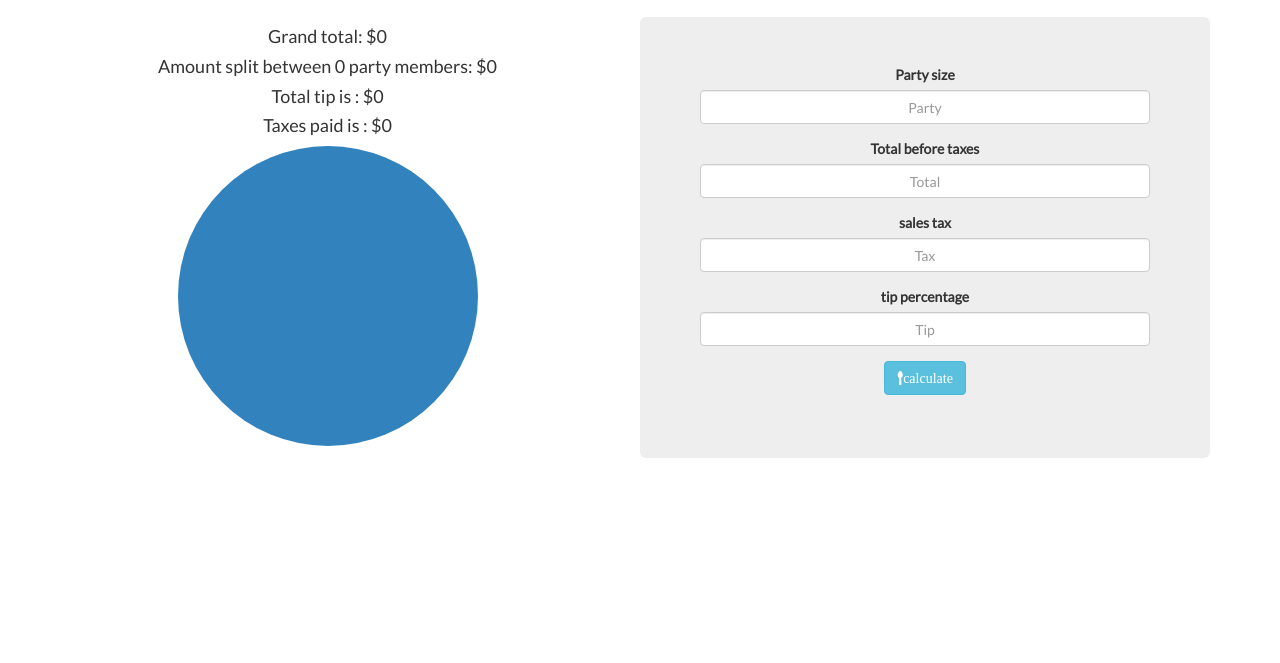
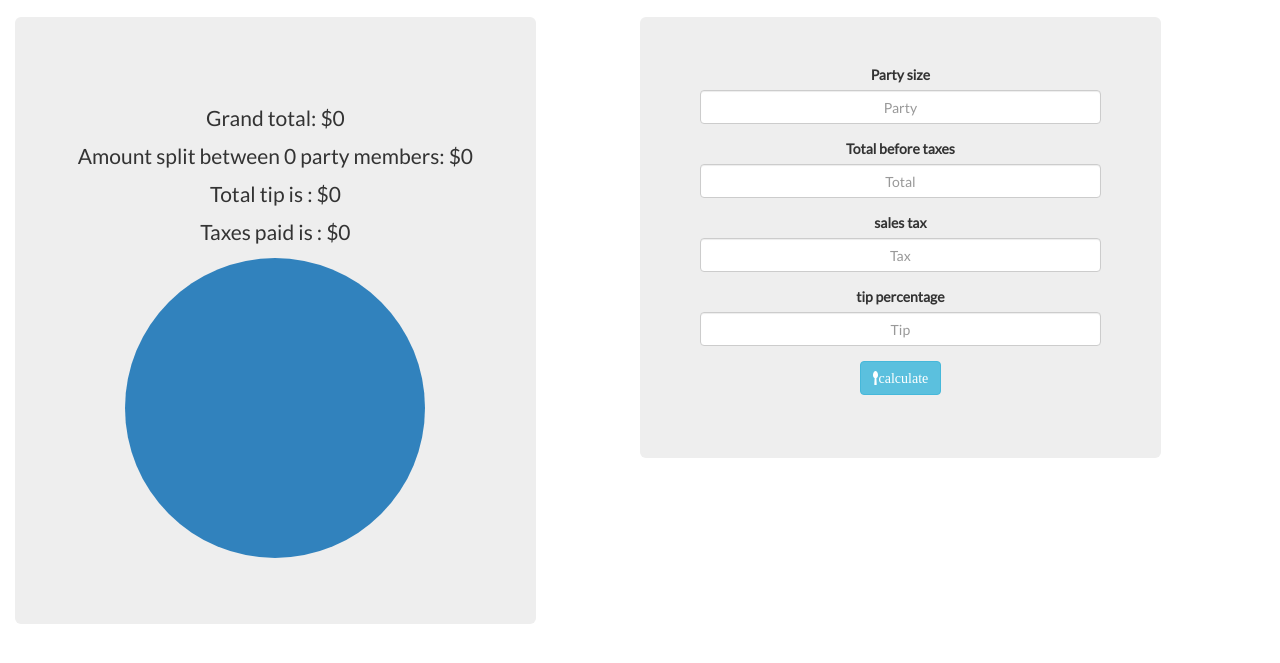
Before and after one commit to sidjayisaok/melange, a plain HTML site: page startbootstrap-bare-gh-pages/template/restaurant.html in a window 1280 px wide. Shown: the part 53-716 px from the top of the page. Drawn offline with nearby package versions, Linux system fonts and the light colour scheme.

Commit message:
minor changes added

```diff
--- a/startbootstrap-bare-gh-pages/template/css/index.css
+++ b/startbootstrap-bare-gh-pages/template/css/index.css
@@ -18,3 +18,7 @@
     circle.myTarget{
         fill: #3182bd;
     }
+
+    text{
+        color: #335577;
+    }
--- a/startbootstrap-bare-gh-pages/template/js/calc.js
+++ b/startbootstrap-bare-gh-pages/template/js/calc.js
@@ -66,6 +66,7 @@
                 return "translate(" + arc.centroid(d) + ")";
             })
             .attr("text-anchor", "middle")
+            .attr("color", "#335577")
             .text((d, i)=> { return data[i].label; });
 }
 
--- a/startbootstrap-bare-gh-pages/template/restaurant.html
+++ b/startbootstrap-bare-gh-pages/template/restaurant.html
@@ -56,12 +56,13 @@
 
     <!-- Page Content -->
     <div class="container col-md-12 text-center">
-        <div class="container text-center col-md-6">
+        <div class="container jumbotron text-center col-md-5">
             <div class="animated fadeInLeft text-center">
-                <h4 id="solutionA"></h4>
-                <h4 id="solutionB"></h4>
-                <h4 id="solutionD"></h4>
-                <h4 id="solutionE"></h4>
+                <hr class="m-y-2">
+                <h5 id="solutionA"></h5>
+                <h5 id="solutionB"></h5>
+                <h5 id="solutionD"></h5>
+                <h5 id="solutionE"></h5>
                 <h6 id="solutionC"></h6>
                     <div id="tooltip" class="hidden">
                         <p><strong>Percent</strong></p>
@@ -70,8 +71,9 @@
             </div>
         </div>
 
-        <div class="container">
-            <div class="col-md-6 text-center jumbotron animated fadeInRight">
+        <div class="col-md-1"></div>
+
+            <div class="col-md-5 text-center jumbotron animated fadeInRight">
                 <form>
                     <div class="form-group text-center">
                         <label for="exampleInput2">Party size</label>
@@ -98,7 +100,6 @@
                     </div>
                 </form>
             </div>
-        </div>
     </div>
 
     <!-- jQuery Version 1.11.1 -->
```
Also changed, not shown: startbootstrap-bare-gh-pages/template/currency.html (+0 -4 lines).
